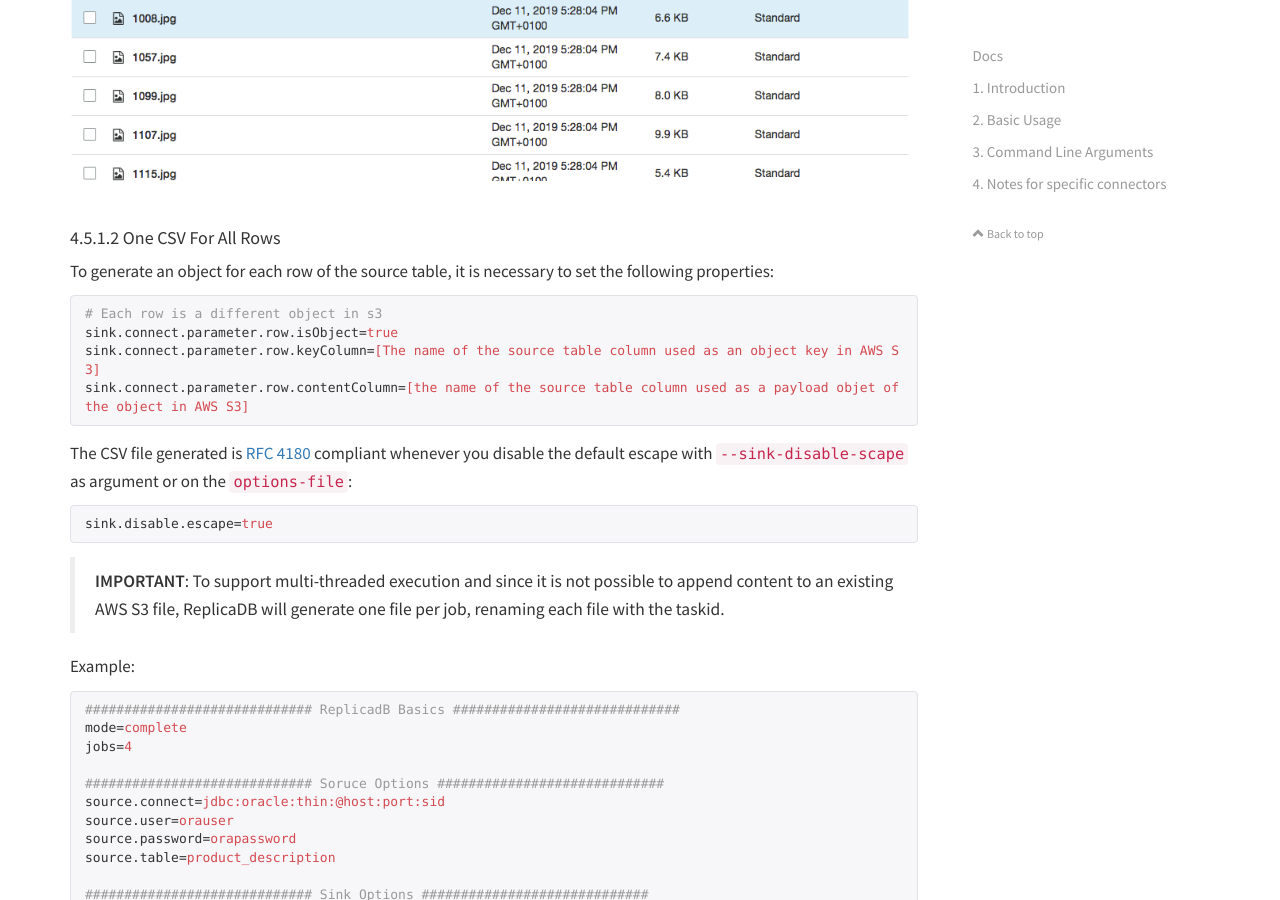
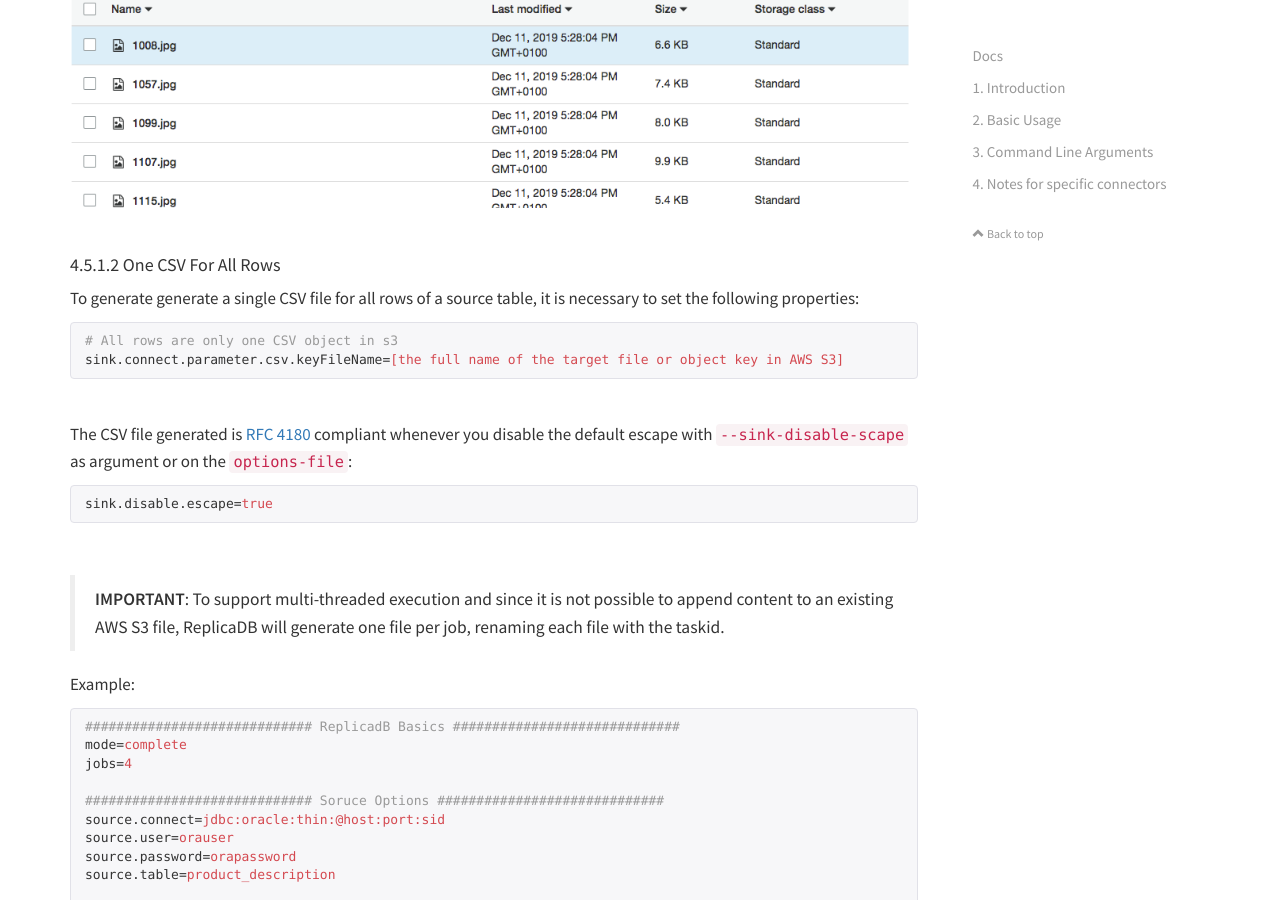
Before and after one commit to osalvador/ReplicaDB, a Jekyll site: the page built from docs/docs.md, in a window 1280 px wide and 900 px high, scrolled down 12816 px. Built offline with Jekyll 4.4.1, drawn with Linux system fonts in a browser that asks for light colours; nearby versions of some CDN libraries; comment, search, counter and statistics services are not loaded; our own code applies the rules of GitHub Pages for plain Markdown files; some of the changed text lies outside the part shown.

Commit message:
Update docs.md

````diff
--- a/docs/docs.md
+++ b/docs/docs.md
@@ -510,6 +510,7 @@ sink.connect.parameter.row.contentColumn=content_column
 
 ```
 
+<br>
 The following objects will be generated in AWS S3:
 
 ![AWS S3](https://raw.githubusercontent.com/osalvador/ReplicaDB/gh-pages/docs/media/AWS-S3-Screenshot.png){:class="img-responsive"}
@@ -518,21 +519,21 @@ The following objects will be generated in AWS S3:
 <br>
 #### 4.5.1.2 One CSV For All Rows
 
-To generate an object for each row of the source table, it is necessary to set the following properties:
+To generate generate a single CSV file for all rows of a source table, it is necessary to set the following properties:
 
 ```properties
-# Each row is a different object in s3
-sink.connect.parameter.row.isObject=true
-sink.connect.parameter.row.keyColumn=[The name of the source table column used as an object key in AWS S3]
-sink.connect.parameter.row.contentColumn=[the name of the source table column used as a payload objet of the object in AWS S3]
+# All rows are only one CSV object in s3
+sink.connect.parameter.csv.keyFileName=[the full name of the target file or object key in AWS S3]
 ```
 
+<br>
 The CSV file generated is [RFC 4180](http://tools.ietf.org/html/rfc4180) compliant whenever you disable the default escape with `--sink-disable-scape` as argument or on the `options-file`:
 
 ```properties
 sink.disable.escape=true
 ```
 
+<br>
 > **IMPORTANT**: To support multi-threaded execution and since it is not possible to append content to an existing AWS S3 file, ReplicaDB will generate one file per job, renaming each file with the taskid.
 
 Example:
@@ -559,10 +560,10 @@ sink.disable.escape=true
 
 ```
 
+<br>
 The following objects will be generated in AWS S3:
 
 ![AWS S3](https://raw.githubusercontent.com/osalvador/ReplicaDB/gh-pages/docs/media/AWS-S3-Screenshot-CSV.png){:class="img-responsive"}
-
 
 
 <br>
@@ -586,14 +587,3 @@ The Amazon S3 connector supports the following extra parameters that can only be
 | `csv.LineDelimiter`     | Sets the end-of-line character                                                                               | `\n`                                                 |
 | `csv.AlwaysDelimitText` | Sets whether the text should always be delimited                                                             | `false`                                              |
 | `csv.Header`            | Sets whether the first line of the file should be the header, with the names of the fields                      | `false`                                              |
-
-
-**Extra parameters with default values**
-
-```
-sink.connect.parameter.FieldSeparator=,
-sink.connect.parameter.TextDelimiter="
-sink.connect.parameter.LineDelimiter=\n
-sink.connect.parameter.AlwaysDelimitText=false
-sink.connect.parameter.Header=false
-```
````
